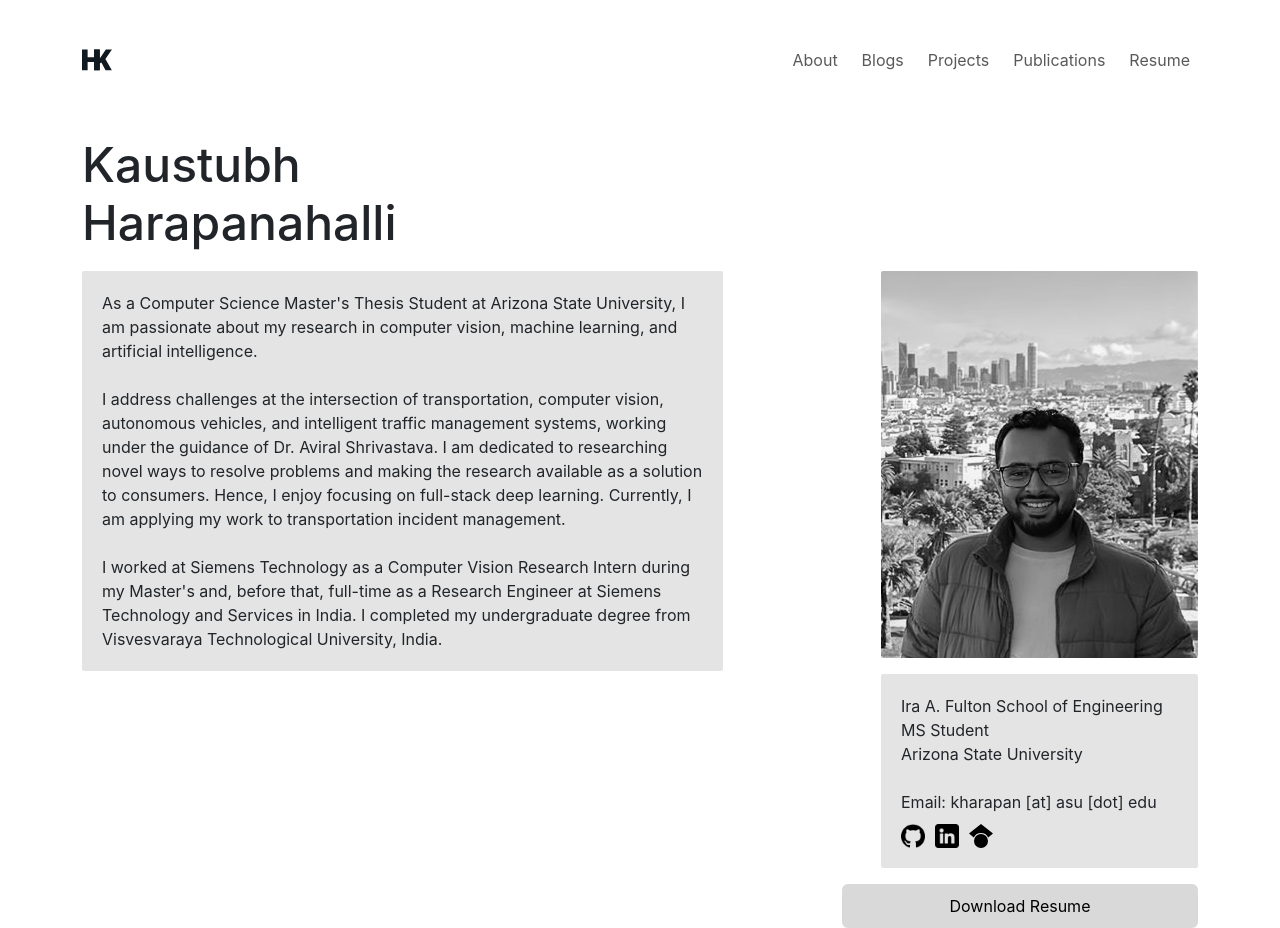
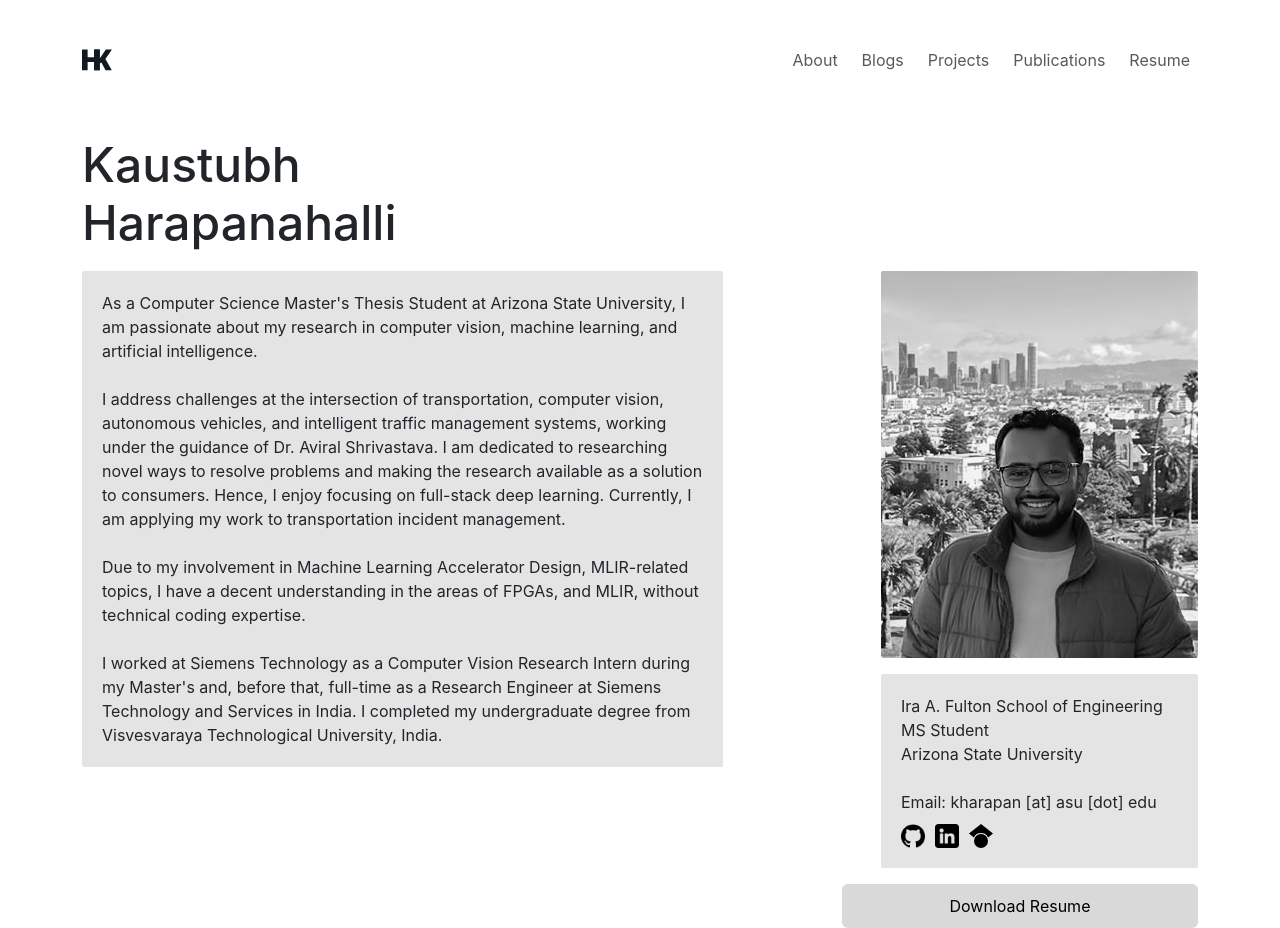
Before and after one commit to kaustubhharapanahalli/kaustubhharapanahalli.github.io, a React (Create React App) app: page /#/ in a window 1280 px wide. Built offline with nearby package versions, Linux system fonts and the light colour scheme.

Commit message:
Add homepage text

```diff
--- a/src/components/Homepage.js
+++ b/src/components/Homepage.js
@@ -44,7 +44,11 @@ const Home = () => {
                 Currently, I am applying my work to transportation incident
                 management.
               </p>
-
+              <p className="mb-4">
+                Due to my involvement in Machine Learning Accelerator Design,
+                MLIR-related topics, I have a decent understanding in the areas
+                of FPGAs, and MLIR, without technical coding expertise.
+              </p>
               <p>
                 I worked at Siemens Technology as a Computer Vision Research
                 Intern during my Master's and, before that, full-time as a
```
